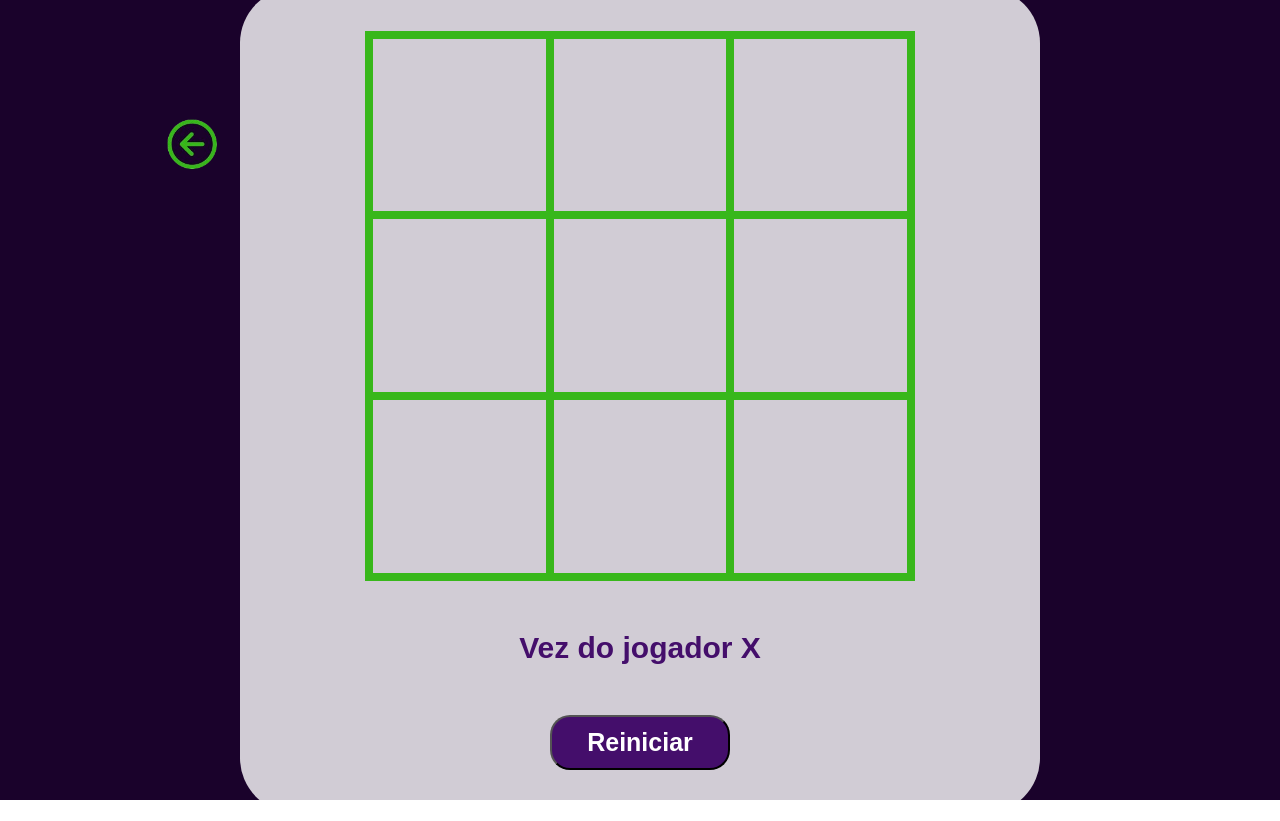
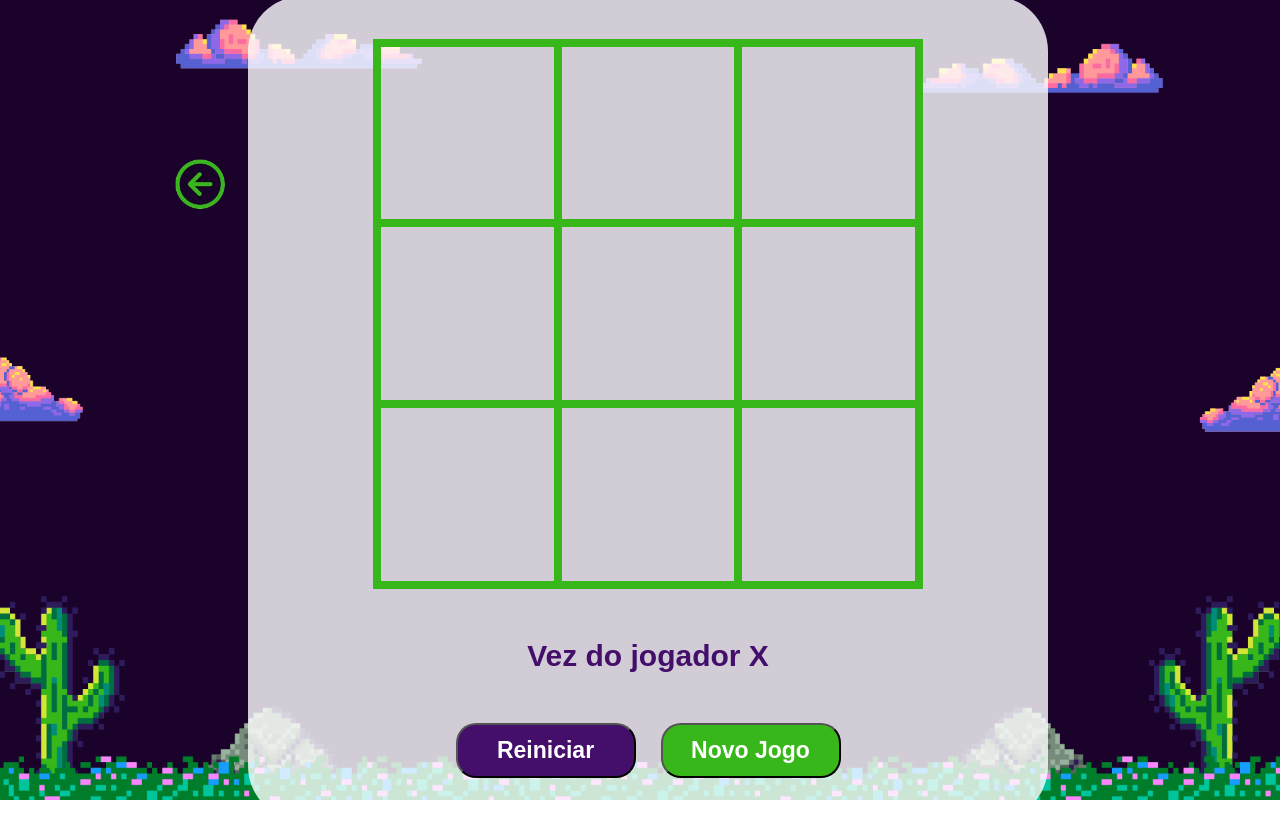
Before and after one commit to LuMedeir/Jogo_da_Velha-frontend, a Vue app: page /game/1 in a window 1280 px wide. Built offline with nearby package versions, Linux system fonts and the light colour scheme; no server answers.

Commit message:
modo revanche adicionado

```diff
--- a/src/components/GameBoard.vue
+++ b/src/components/GameBoard.vue
@@ -1,4 +1,5 @@
 <template>
+  <img src="../assets/img/background.png" alt="" class="background">
   <div class="game-div">
     <img class="button-back" src="../assets/img/button2.png" alt="Imagem Clicável" @click="comeback()"/>
     <div class="game-container">
@@ -26,7 +27,10 @@
         <span v-else-if="winner !== ''">O jogador {{ winner }} venceu!</span>
         <span v-else>Vez do jogador {{ player === 0 ? 'X' : 'O' }}</span>
       </p>
-      <button class="buttons game-reset" @click="resetGame()">Reiniciar</button>
+      <div class="buttons">
+        <button class="game-reset" @click="resetGame()">Reiniciar</button>
+        <button class="new-game" @click="newGame()">Novo Jogo</button>
+      </div>
     </div>
   </div>
 </template>
@@ -48,7 +52,6 @@
   let player = ref(0);
   let winner = ref("");
 
-  // Recebe a prop `id` da rota
   const props = defineProps({
     id: {
       type: String,
@@ -56,6 +59,19 @@
     }
   });
 
+  const newGame = async () => {
+
+    try {
+      const response = await axiosInstance.post('http://localhost:3000/games', {});
+      const gameId = response.data.id;
+      if (winner.value === "") {
+        await axiosInstance.delete(`http://localhost:3000/games/${props.id}`, {});
+      }
+      router.push({ name: 'GameBoard', params: { id: gameId } });
+    } catch (error) {
+      console.error('Erro ao criar novo jogo:', error);
+    }
+  }
 
   const resetGame = async () => {
     try {
@@ -144,14 +160,19 @@
 
 <style scoped>
 
+.background {
+    position: absolute;
+    top: 0;
+    left: 0;
+    z-index: -1;
+    width: 100%;
+    height: 100%;
+  }
+
 .game-div {
   position: absolute;
-  top: 0;
-  left: 0;
-  z-index: -1;
   width: 100%;
   height: 100%;
-  background-color: #1a022b;
   display: flex;
   justify-content: center;
   align-items: center;
@@ -163,7 +184,7 @@
   cursor: pointer;
   position: absolute;
   margin-left: -70%;
-  margin-top: -40%;
+  margin-top: -35%;
 }
 
 .game-container {
@@ -206,7 +227,14 @@
 }
 
 .buttons {
-  font-size: 25px;
+  display: flex;
+  flex-direction: row;
+  gap: 25px;
+}
+
+.game-reset {
+  background-color: #440e6b;
+  font-size: 23px;
   font-weight: 600;
   color: rgb(255, 255, 255);
   width: 180px;
@@ -214,8 +242,22 @@
   border-radius: 20px;
 }
 
-.game-reset {
-  background-color: #440e6b;
+.game-reset:hover {
+  background-color: #8e68e6;
+}
+
+.new-game {
+  background-color: #38b71b;
+  font-size: 23px;
+  font-weight: 600;
+  color: rgb(255, 255, 255);
+  width: 180px;
+  height: 55px;
+  border-radius: 20px;
+}
+
+.new-game:hover {
+  background-color: #2f8a0f;
 }
 
 #status {
--- a/src/components/GameHistory.vue
+++ b/src/components/GameHistory.vue
@@ -12,12 +12,11 @@
     router.push({ name: 'HomePage' });
   }
 
-
   // Buscar o histórico de jogos ao montar o componente
   const fetchGameHistory = async () => {
     try {
       const response = await axiosInstance.get('http://localhost:3000/games');
-      games.value = response.data; // Atualiza a lista de jogos
+      games.value = response.data.sort((a, b) => b.id - a.id); // Atualiza a lista de jogos do maior id para o menor
     } catch (error) {
       console.error('Erro ao buscar histórico de jogos:', error);
     }
@@ -61,13 +60,22 @@
     return `${day}/${month}/${year}`;
   };
 
+  function rematch(id) {
+    router.push({
+      name: 'GameBoard',
+      params: {
+        id
+       }
+    });
+  }
+
   onMounted(() => {
     fetchGameHistory(); // Carregar o histórico ao montar o componente
   });
 </script>
 
 <template>
-  <img src="../assets/img/background.png" alt="" class="home-background">
+  <img src="../assets/img/background.png" alt="" class="background">
   <img class="button-back" src="../assets/img/button.png" alt="Imagem Clicável" @click="comeback()"/>
       <div class="history-container">
         <div class="table-wrapper">
@@ -86,9 +94,9 @@
             <tr class="table-row" v-for="game in games" :key="game.id">
               <td>{{ game.id }}</td>
               <td class="table-winner details-info"> {{  game.winner !== "draw" ? game.winner : "Empate" }}</td>
-              <td class="details-info">{{ formatDate(game.created_at) }}</td>
+              <td class="details-info">{{ formatDate(game.updated_at) }}</td>
               <td>
-                <button class="revanche-button" @click="revanche(game.id)">Iniciar Revanche</button>
+                <button class="revanche-button" @click="rematch(game.id)">Iniciar Revanche</button>
               </td>
               <td>
                 <img class="game-state-button" src="../assets/img/showGame.png" alt="Imagem Clicável" @click="showGameState(game.id)"/>
@@ -100,12 +108,14 @@
           </tbody>
         </table>
     </div>
-    <div v-if="gameState !== null" class="container-game-state">
+    <div v-if="gameState !== null">
       <div class="blackscreen"></div>
-      <p class="close" @click="closeGameState()">X</p>
-      <div class="board-game-row" v-for="(row, rowIndex) in [0, 1, 2]" :key="rowIndex">
-        <div class="board-game-cell"
-            v-for="(cell, cellIndex) in gameState.slice(rowIndex * 3, rowIndex * 3 + 3)" :key="cellIndex">{{ cell }}
+      <div class="container-game-state">
+        <p class="close" @click="closeGameState()">X</p>
+        <div class="board-game-row" v-for="(row, rowIndex) in [0, 1, 2]" :key="rowIndex">
+          <div class="board-game-cell"
+              v-for="(cell, cellIndex) in gameState.slice(rowIndex * 3, rowIndex * 3 + 3)" :key="cellIndex">{{ cell }}
+          </div>
         </div>
       </div>
     </div>
@@ -127,7 +137,7 @@
     font-size: 28px;
   }
 
-  .home-background {
+  .background {
     position: absolute;
     top: 0;
     left: 0;
@@ -230,12 +240,13 @@
 }
 
 .container-game-state {
-  z-index: 100;
+  z-index: 10;
   display: flex;
   flex-direction: column;
   justify-content: center;
   align-items: center;
   position: fixed;
+  left: 38%;
   width: 480px;
   height: 450px;
   border-radius: 10px;
@@ -275,14 +286,14 @@
 }
 
 .blackscreen {
-    z-index: 99;
+    z-index: 9;
     position: fixed;
     top: 0;
     left: 0;
     width: 100vw;
     height: 100vh;
     background-color: rgba(0, 0, 0, 0.6);
-    opacity: 0;
+    opacity: 1;
     transition: opacity 0.5s;
     pointer-events: none;
 }
--- a/src/components/HomePage.vue
+++ b/src/components/HomePage.vue
@@ -78,8 +78,16 @@
     background-color: #8e68e6;
   }
 
+  .home-play:hover {
+    background-color: #6b3f9e;
+  }
+
   .home-table {
     background-color: #007d2a;
   }
 
+  .home-table:hover {
+    background-color: #005b1f;
+  }
+
 </style>
```
